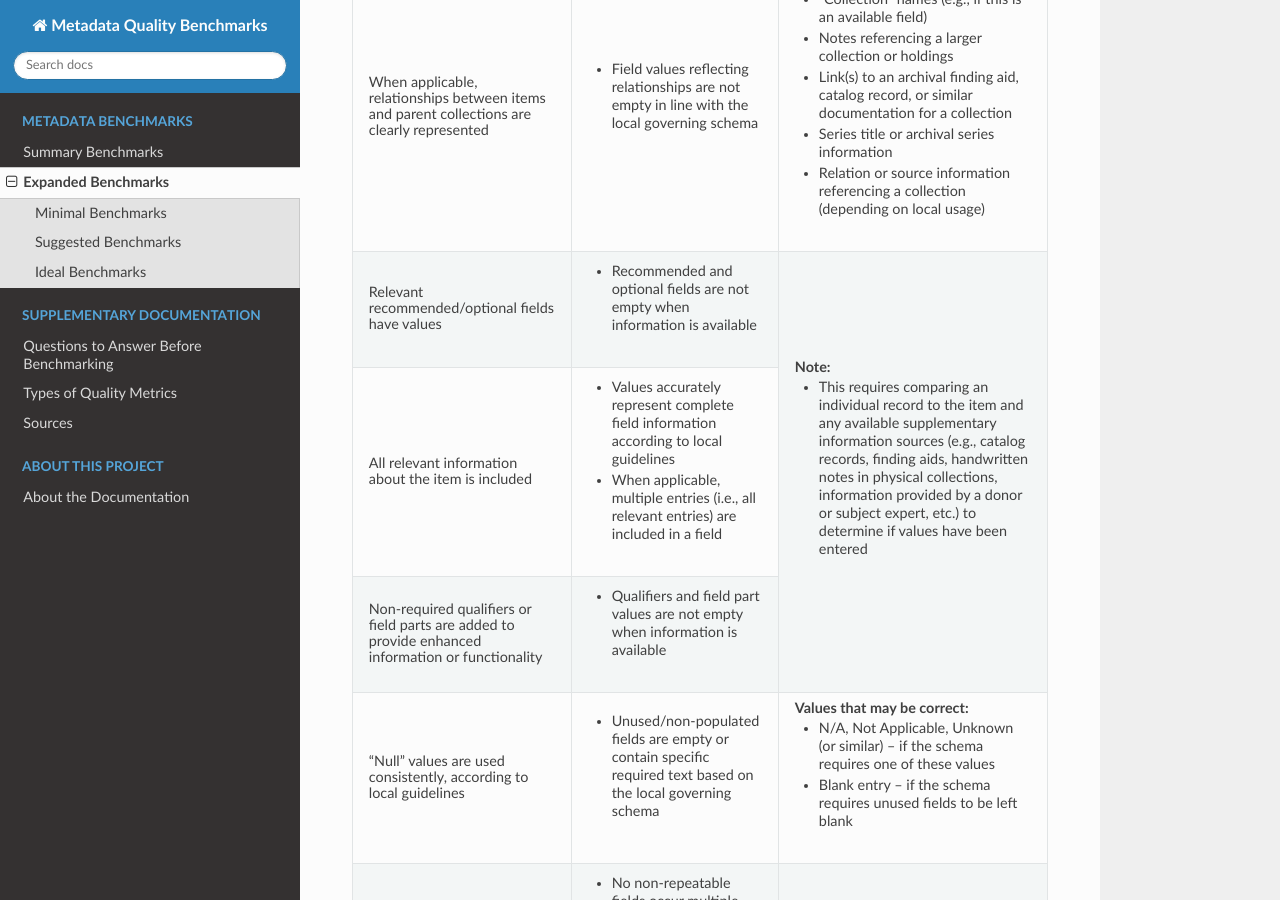
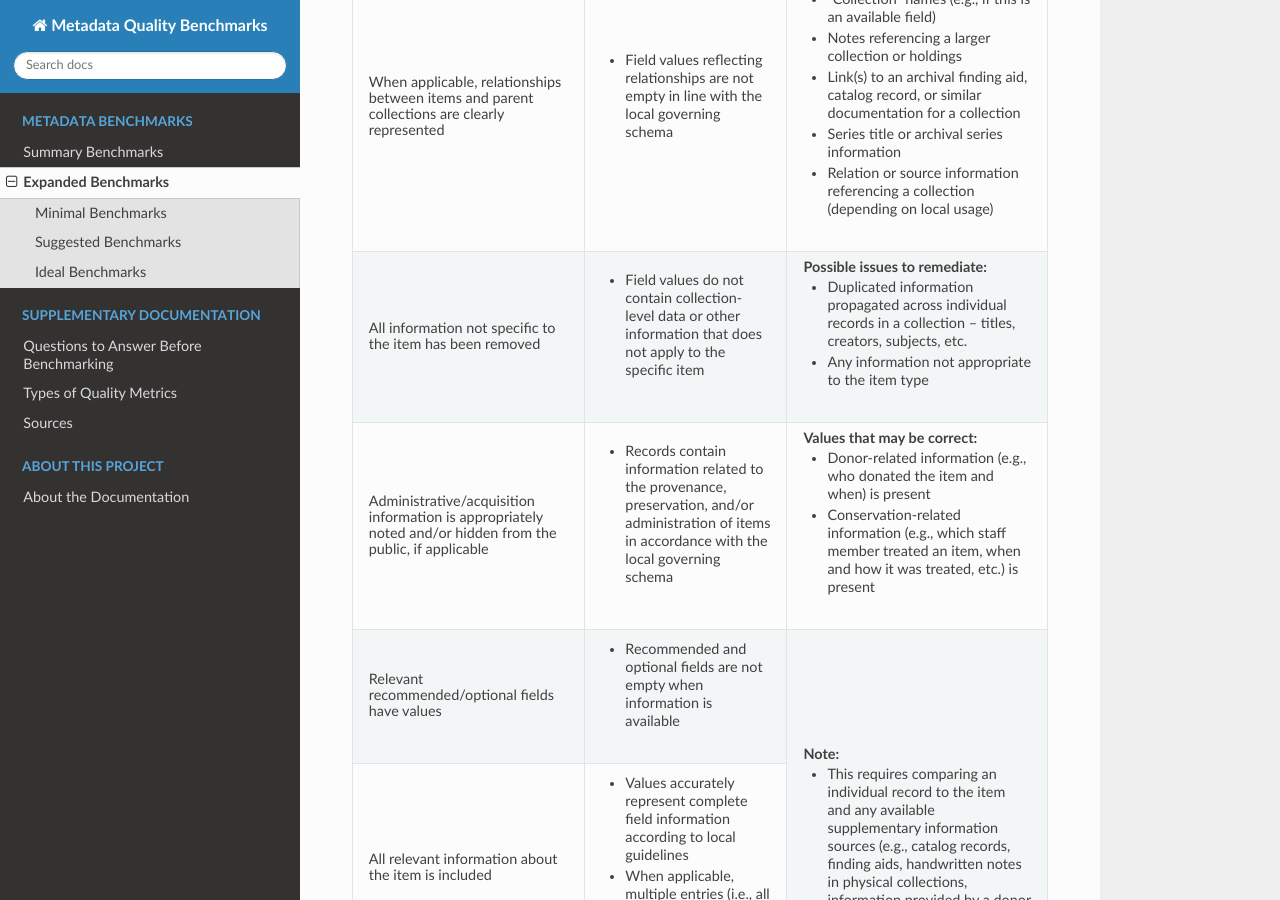
Before and after one commit to DLFMetadataAssessment/MetadataQualityBenchmarks, a Sphinx documentation site: the page built from doc/benchmarks-full.rst, in a window 1280 px wide and 900 px high, scrolled down 6350 px. Built offline with Sphinx 7.4.7 and the Read the Docs theme 3.1.0, drawn with Linux system fonts in a browser that asks for light colours.

Commit message:
Update benchmarks-full.rst
Update table for ideal benchmarks to include info that was omitted from the draft

```diff
--- a/doc/benchmarks-full.rst
+++ b/doc/benchmarks-full.rst
@@ -257,6 +257,22 @@ not every benchmark will apply depending on system requirements.  All applicable
 |                                           |                                       |   referencing a collection (depending     |
 |                                           |                                       |   on local usage)                         |
 +-------------------------------------------+---------------------------------------+-------------------------------------------+
+|All information not specific to the item   |-  Field values do not contain         |**Possible issues to remediate:**          |
+|has been removed                           |   collection-level data or other      |                                           |
+|                                           |   information that does not apply to  |-  Duplicated information propagated across|
+|                                           |   the specific item                   |   individual records in a collection --   |
+|                                           |                                       |   titles, creators, subjects, etc.        |
+|                                           |                                       |-  Any information not appropriate to the  |
+|                                           |                                       |   item type                               |
++-------------------------------------------+---------------------------------------+-------------------------------------------+
+|Administrative/acquisition information is  |-  Records contain information related |**Values that may be correct:**            |
+|appropriately noted and/or hidden from the |   to the provenance, preservation,    |                                           |
+|public, if applicable                      |   and/or administration of items in   |-  Donor-related information (e.g., who    |
+|                                           |   accordance with the local governing |   donated the item and when) is present   |
+|                                           |   schema                              |-  Conservation-related information (e.g., |
+|                                           |                                       |   which staff member treated an item, when|
+|                                           |                                       |   and how it was treated, etc.) is present|
++-------------------------------------------+---------------------------------------+-------------------------------------------+
 |Relevant recommended/optional fields have  |-  Recommended and optional fields are |**Note:**                                  |
 |values                                     |   not empty when information is       |                                           |
 |                                           |   available                           |-  This requires comparing an individual   |
```
